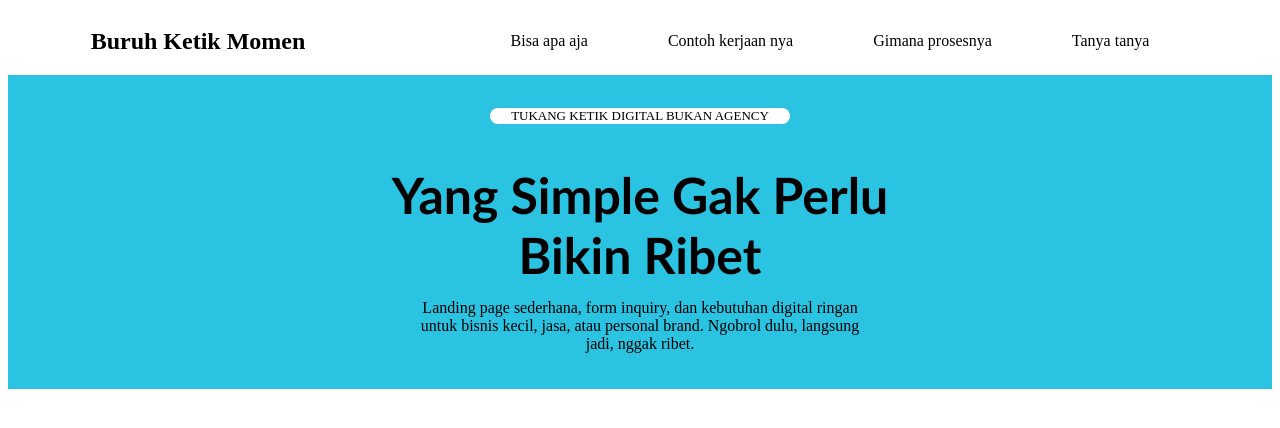
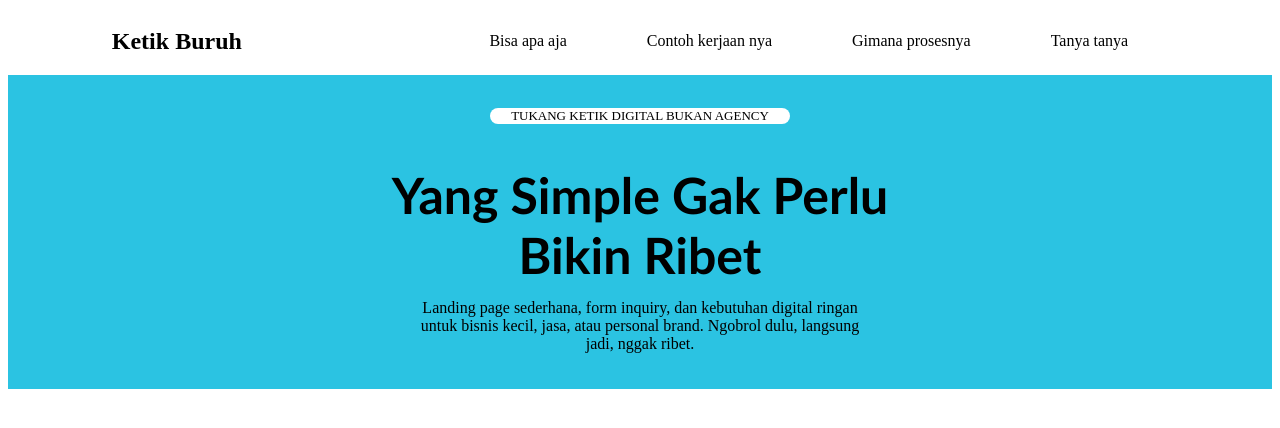
Before and after one commit to momenhalawa211-dev/web_pertama, a plain HTML site: page index.html in a window 1280 px wide. Drawn offline with Linux system fonts and the light colour scheme.

Commit message:
ubah ke semula

```diff
--- a/index.html
+++ b/index.html
@@ -8,7 +8,7 @@
 </head>
 <body>
     <header>
-        <h2>Buruh Ketik Momen</h2>
+        <h2>Ketik Buruh</h2>
         <div id="nav" class="j">
             <nav>
                    <ul>
```
